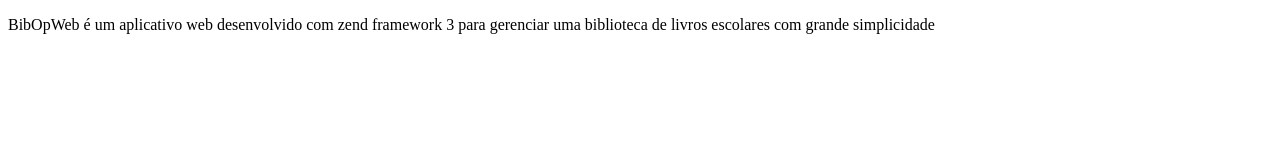
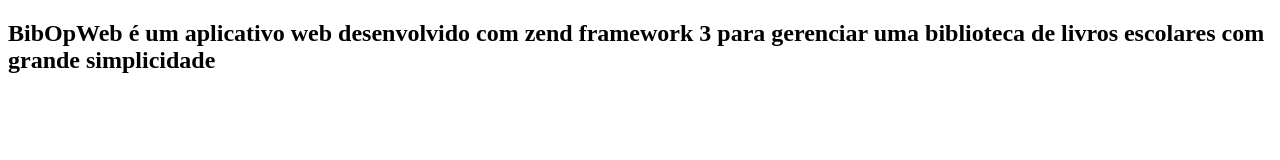
Before and after one commit to mazera3/bibopweb, a plain HTML site: page index.html in a window 1280 px wide. Drawn offline with Linux system fonts and the light colour scheme.

Commit message:
acrecido h2 no arquivo index.html

```diff
--- a/index.html
+++ b/index.html
@@ -5,6 +5,6 @@
 <title> BibOpWeb </title>
 </head>
 <body>
-<p>BibOpWeb é um aplicativo web desenvolvido com zend framework 3 para gerenciar uma biblioteca de livros escolares com grande simplicidade</p>
+<h2>BibOpWeb é um aplicativo web desenvolvido com zend framework 3 para gerenciar uma biblioteca de livros escolares com grande simplicidade</h2>
 </body>
 </html>
```
